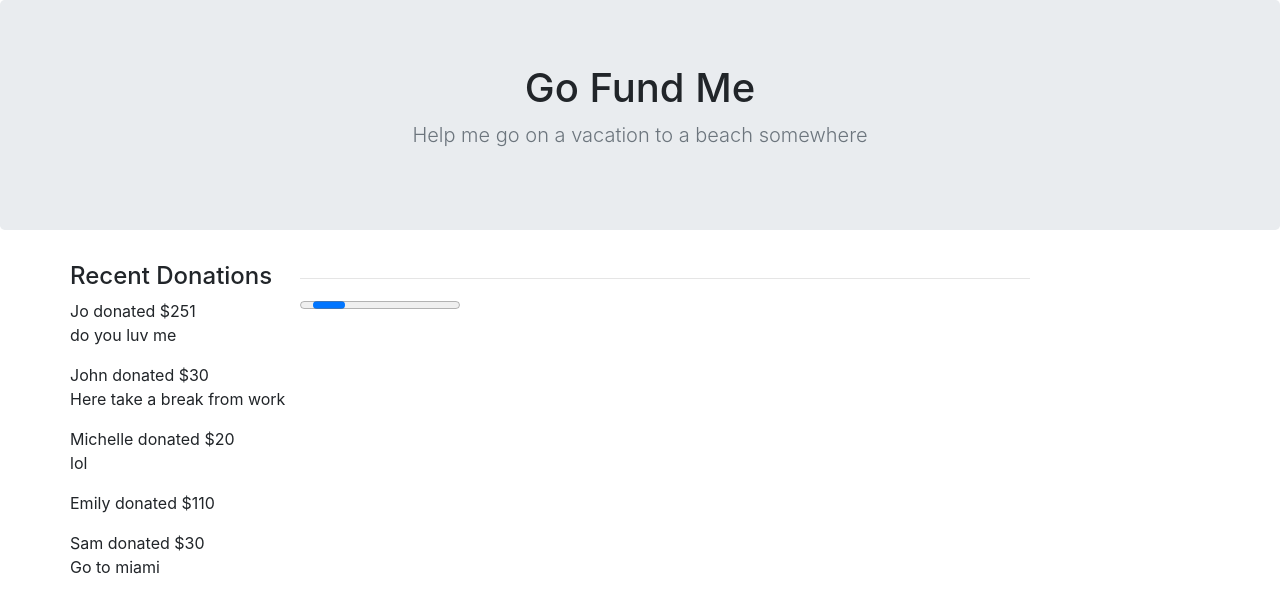
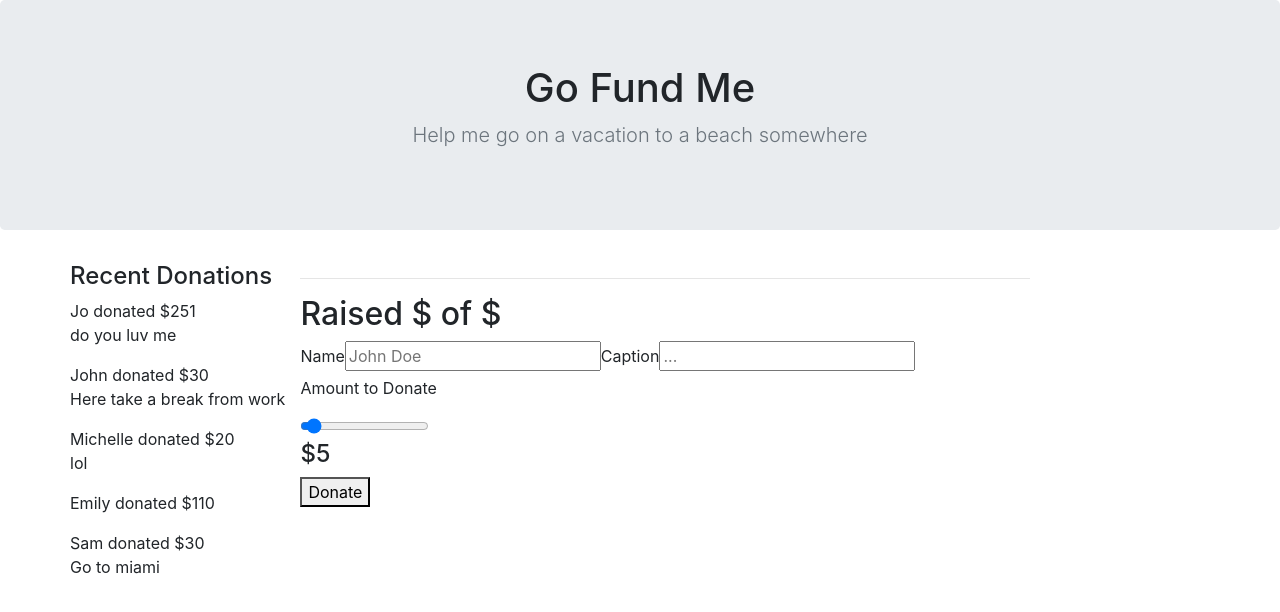
Before and after one commit to joinpursuit/Pursuit-Core-Web-Props-Lab-Tested, a React (Create React App) app: page / in a window 1280 px wide. Shown: the top 612 px of the page. Built offline with nearby package versions, Linux system fonts and the light colour scheme.

Commit message:
Donation Form

```diff
--- a/src/App.js
+++ b/src/App.js
@@ -2,6 +2,7 @@
 import TopBar from "./Components/TopBar";
 import RecentDonations from "./Components/RecentDonations"
 import Progress from "./Components/Progress";
+import DonationForm from "./Components/DonationForm";
 import "./App.css";
 
 
@@ -50,8 +51,9 @@
             <div className="col-8">
               {/* TODO: Progress */}
               <hr />
-              <progress/>
+              <Progress/>
               {/* TODO: DonationForm */}
+              <DonationForm/>
             </div>
           </div>
         </div>
--- a/src/Components/DonationForm.js
+++ b/src/Components/DonationForm.js
@@ -1,7 +1,19 @@
 import React from "react";
 
 const DonationForm = () => {
-  return null;
+  return (
+    <div>
+      <label>Name</label>
+      <input type="text" placeholder="John Doe"></input>
+      <label>Caption</label>
+      <input type="text" placeholder="..."></input>
+      <p>Amount to Donate</p>
+      <input type="range" min="5" max="1000"></input>
+      <h4>$5</h4>
+      <button type="submit">Donate</button>
+    </div>
+
+  )
 };
 
 export default DonationForm;
```
